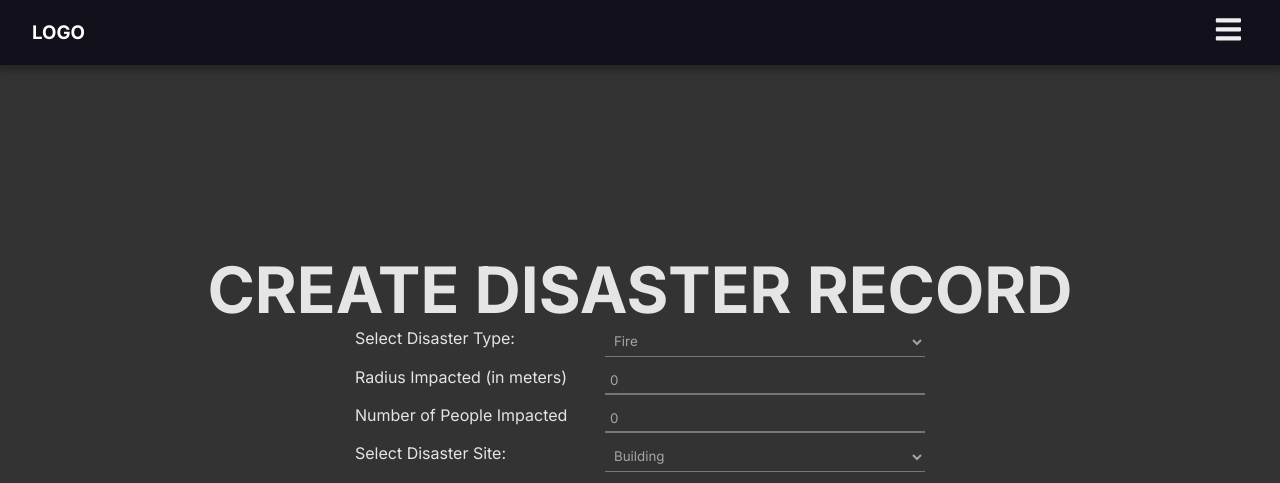
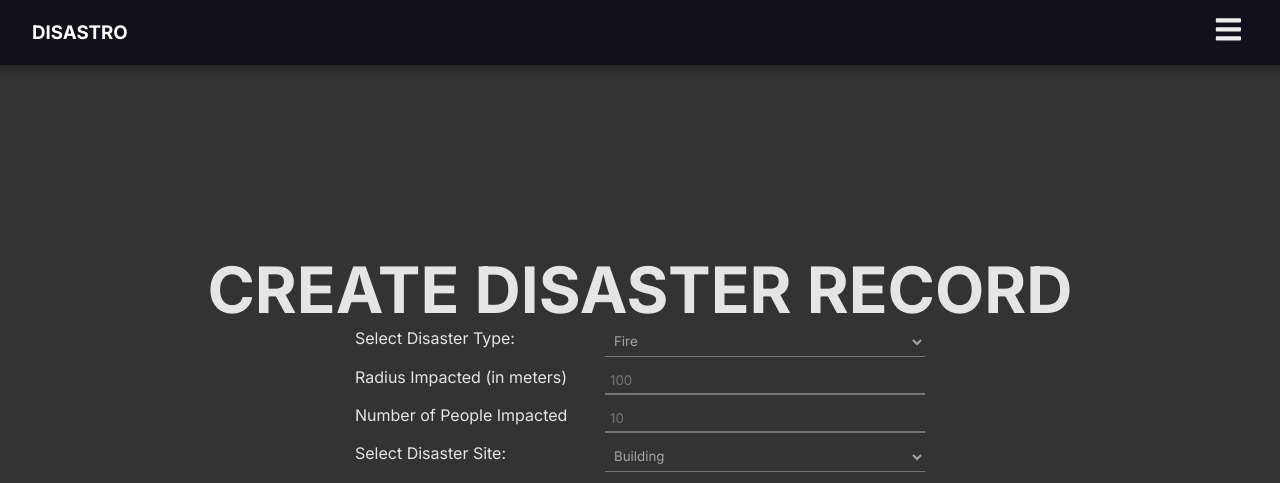
Before and after one commit to KaalaAadmi/ASE-Disaster, a React (Create React App) app: page /create-disaster in a window 1280 px wide. Shown: the top 483 px of the page. Built offline with nearby package versions, Linux system fonts and the light colour scheme; what @turf/turf would draw is missing.

Commit message:
Refactored the routes

```diff
--- a/src/App.js
+++ b/src/App.js
@@ -24,10 +24,9 @@ function App() {
       <Navbar />
       <div className="container">
         <Routes>
-          <Route path="/" element={<Home />} />
+          <Route path="/" element={<Bulletin />} />
           <Route path="/news" element={<News />} />
           <Route path="/bulletin" element={<Bulletin />} />
-          <Route path="/disaster-response" element={ <DisasterResponse />} />
           <Route
             path="/maps"
             element={
--- a/src/components/Navbar.js
+++ b/src/components/Navbar.js
@@ -13,17 +13,15 @@ function Navbar() {
 
 	return (
 		<header>
-			<h3>LOGO</h3>
+			<h3>DISASTRO</h3>
 			<nav ref={navRef}>
 				<a href="/#" className="active">Home</a>
 				<a href="/login">Login</a>
 				<a href="/maps">Map</a>
-				<a href="/bulletin">Bulletin</a>
 				<a href="/faq">FAQ</a>
 				<a href="/report-disaster">Report Disaster</a>
 				<a href="/view-reports">View Reports</a>
 				<a href="/message-hq">Message HQ</a>
-				<a href="/disaster-information">Disaster Information</a>
 				<a href="/send-resources">Send Resources</a>
 				<a href="/create-disaster">Create Disaster</a>
 				<button
--- a/src/screens/CreateDisaster/CreateDisaster.js
+++ b/src/screens/CreateDisaster/CreateDisaster.js
@@ -8,9 +8,9 @@ import {activateDisaster} from "../../api/Disaster";
 export default function CreateDisaster() {
   const { id } = useParams();
   const [type, setType] = useState("fire");
-  const [radius, setRadius] = useState(0);
+  const [radius, setRadius] = useState("");
   const [site, setSite] = useState("building");
-  const [size, setSize] = useState(0);
+  const [size, setSize] = useState("");
   const [disasterName, setDisasterName] = useState("");
   const [disasterDetails, setDisasterDetails] = useState("");
 
@@ -46,6 +46,7 @@ export default function CreateDisaster() {
             type="text"
             style={{ boxShadow: "none !important" }}
             value={radius}
+            placeholder="100"
             onChange={(event) => setRadius(event.target.value)}
           />
         </div>
@@ -55,6 +56,7 @@ export default function CreateDisaster() {
             type="text"
             style={{ boxShadow: "none !important" }}
             value={size}
+            placeholder="10"
             onChange={(event) => setSize(event.target.value)}
           />
         </div>
--- a/src/screens/ViewReports/ViewReports.js
+++ b/src/screens/ViewReports/ViewReports.js
@@ -52,6 +52,7 @@ const ViewReports = () => {
 
   return (
     <div>
+      <div></div>
       <Table data={reportData} />
     </div>
   );
```
